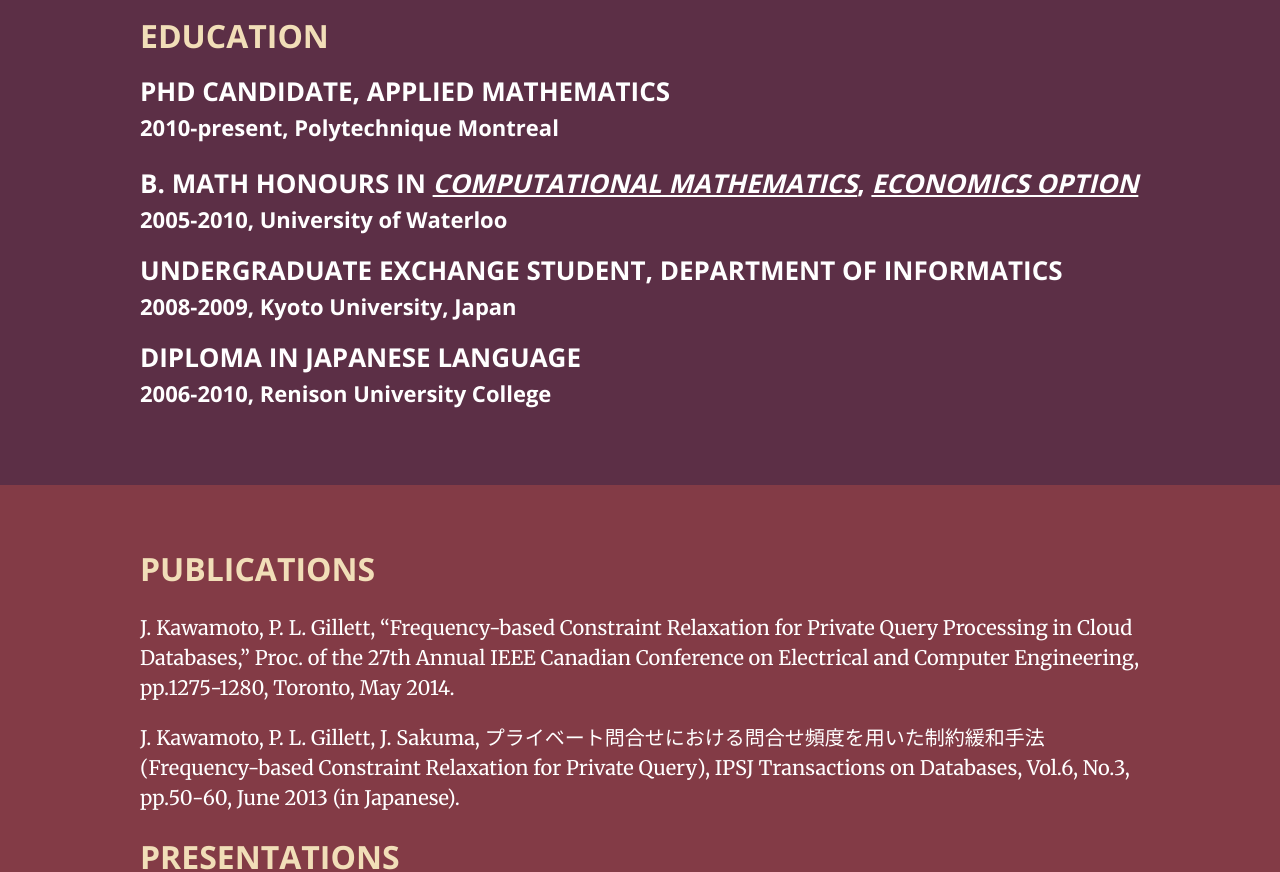
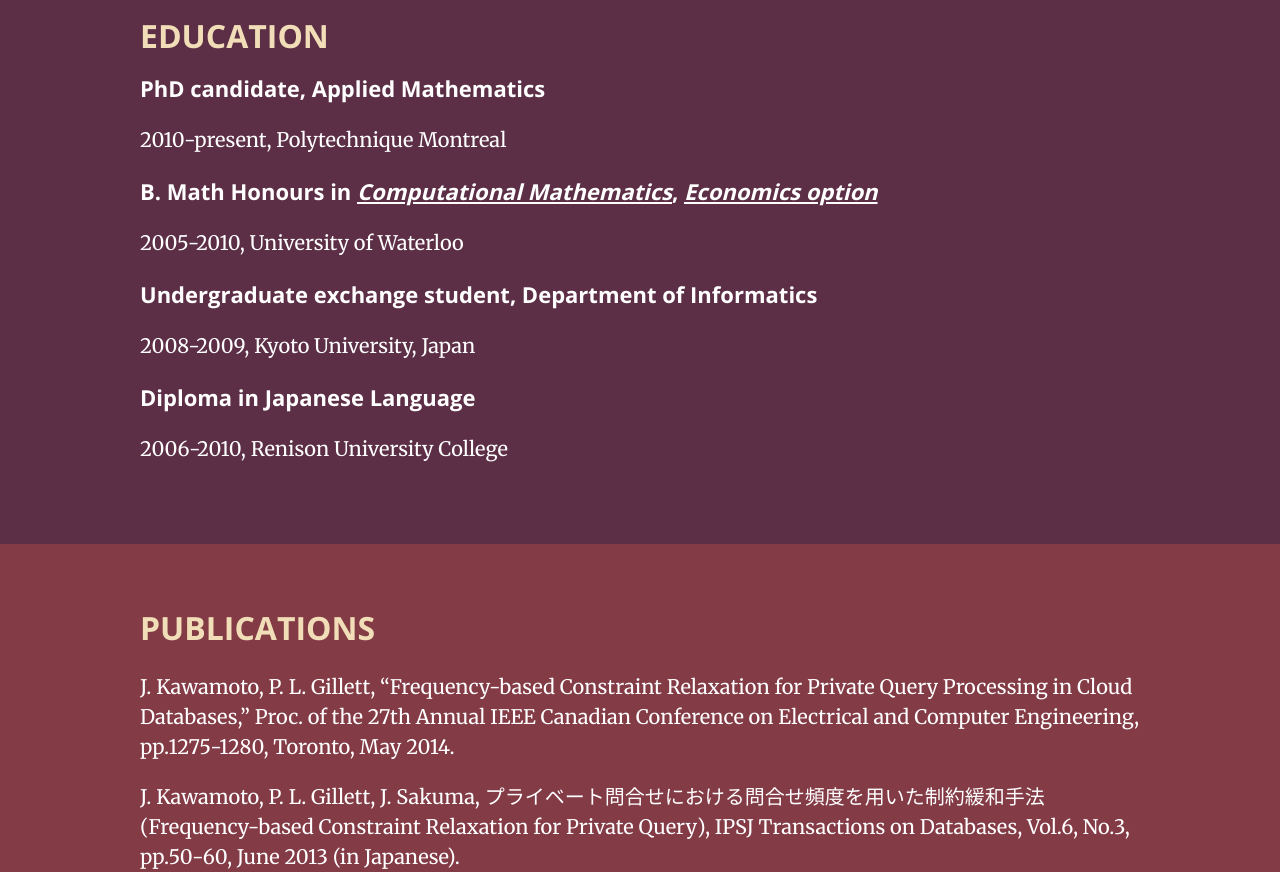
Before and after one commit to discardthree/discardthree.github.io, a plain HTML site: page resume/index.html in a window 1280 px wide. Shown: the part 1469-2341 px from the top of the page. Drawn offline with nearby package versions, Linux system fonts and the light colour scheme; a web font is replaced by a local one.

Commit message:
Downgraded sizes of the elements in Education.

```diff
--- a/resume/index.html
+++ b/resume/index.html
@@ -58,21 +58,20 @@
 				<h2>Education</h2>
 
 				<div class="item">
-					<h3>PhD candidate, Applied Mathematics</h3>
-					<h4>2010-present, Polytechnique Montreal</h4>
-					<p></p>
+					<h4>PhD candidate, Applied Mathematics</h4>
+					<p>2010-present, Polytechnique Montreal</p>
 				</div>
 				<div class="item">
-					<h3>B. Math Honours in <a href="http://ugradcalendar.uwaterloo.ca/page/MATH-Honours-Computational-Mathematics?ActiveDate=9/1/2009">Computational Mathematics</a>, <a href="http://ugradcalendar.uwaterloo.ca/page/MATH-Hon-Computational-Math-Economics-Option?ActiveDate=9/1/2009">Economics option</a></h3>
-					<h4>2005-2010, University of Waterloo</h4>
+					<h4>B. Math Honours in <a href="http://ugradcalendar.uwaterloo.ca/page/MATH-Honours-Computational-Mathematics?ActiveDate=9/1/2009">Computational Mathematics</a>, <a href="http://ugradcalendar.uwaterloo.ca/page/MATH-Hon-Computational-Math-Economics-Option?ActiveDate=9/1/2009">Economics option</a></h4>
+					<p>2005-2010, University of Waterloo</p>
 				</div>
 				<div class="item">
-					<h3>Undergraduate exchange student, Department of Informatics</h3>
-					<h4>2008-2009, Kyoto University, Japan</h4>
+					<h4>Undergraduate exchange student, Department of Informatics</h4>
+					<p>2008-2009, Kyoto University, Japan</p>
 				</div>
 				<div class="item">
-					<h3>Diploma in Japanese Language</h3>
-					<h4>2006-2010, Renison University College</h4>
+					<h4>Diploma in Japanese Language</h4>
+					<p>2006-2010, Renison University College</p>
 				</div>
 			</div>
 		</section>
```
